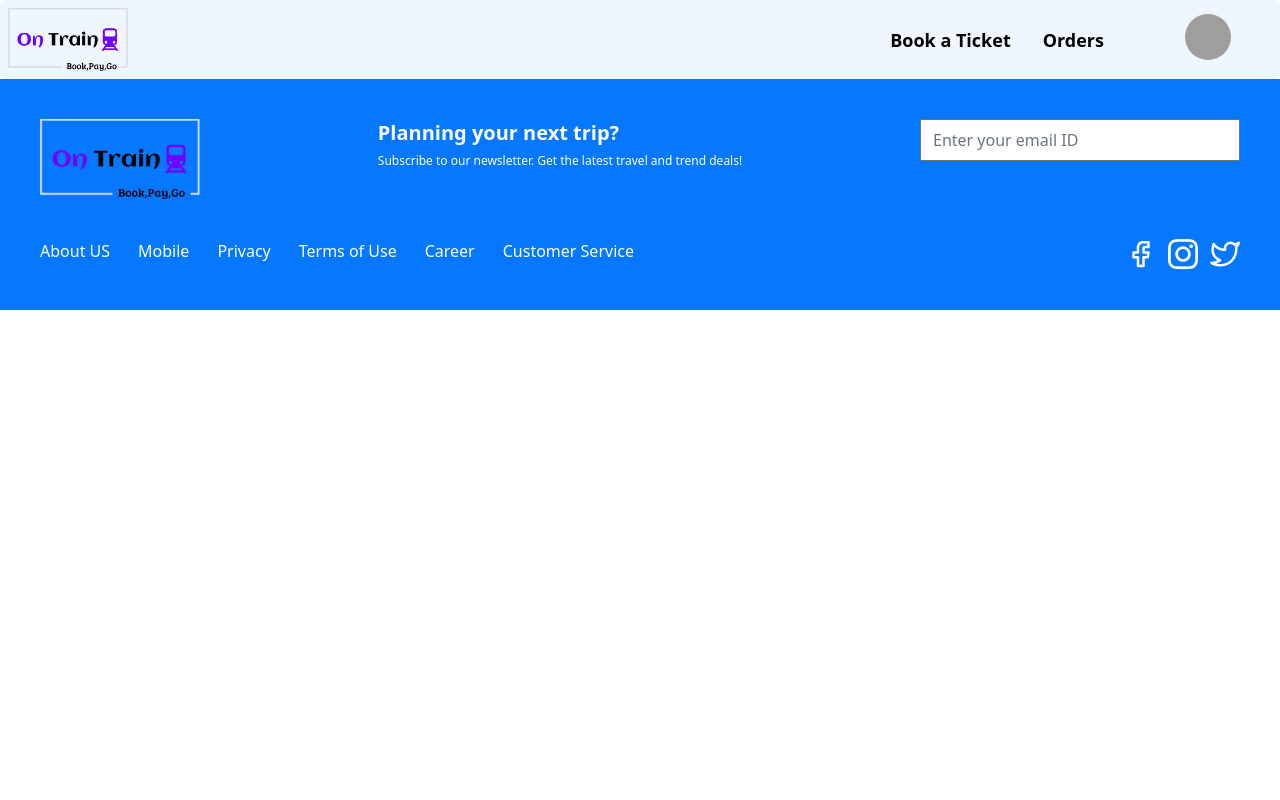
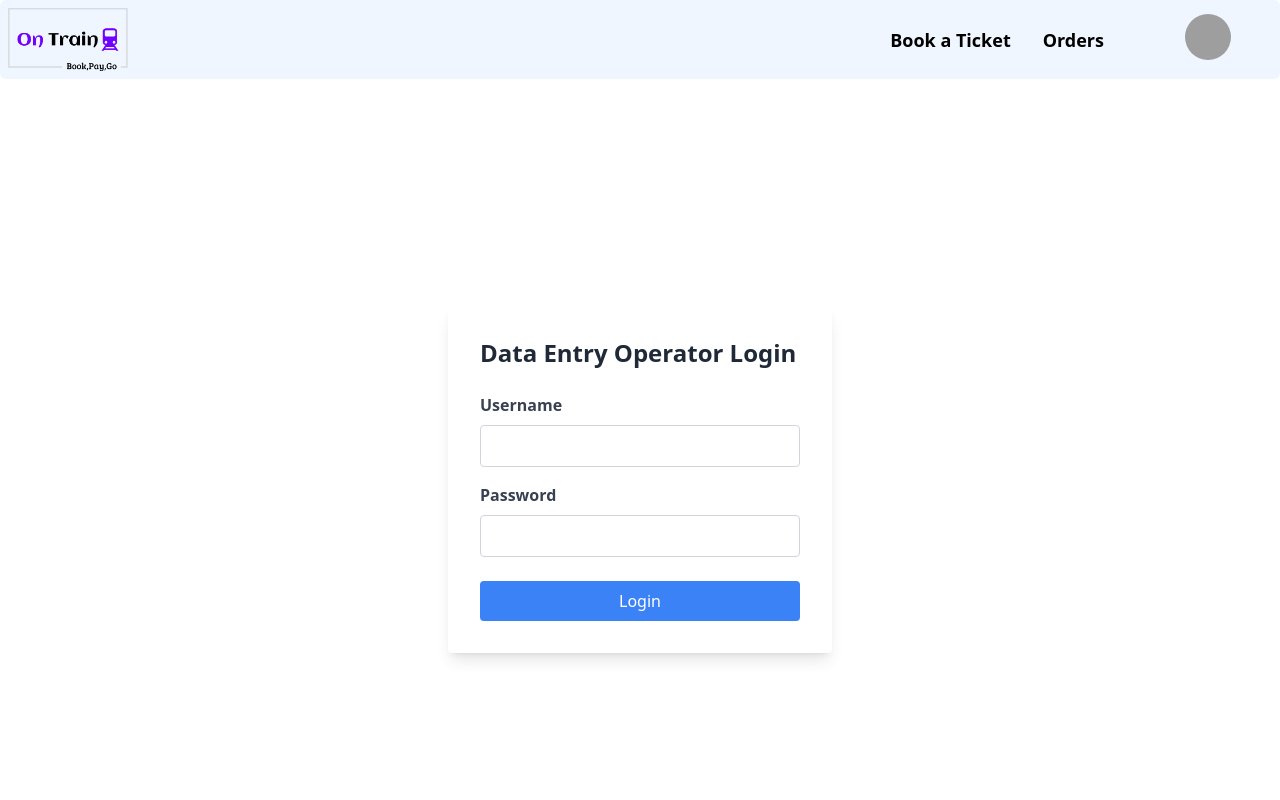
Before and after one commit to Mora-Sep/train-booking-frontend, a React (Create React App) app: page /deo-portal in a window 1280 px wide. Shown: the top 800 px of the page. Built offline with nearby package versions, Linux system fonts and the light colour scheme; grey boxes are pictures that could not be loaded.

Commit message:
add admin&deo portal

```diff
--- a/package.json
+++ b/package.json
@@ -14,6 +14,7 @@
     "react": "^18.3.1",
     "react-datepicker": "^7.2.0",
     "react-dom": "^18.3.1",
+    "react-hook-form": "^7.52.2",
     "react-router-dom": "^6.26.1",
     "react-scripts": "5.0.1",
     "web-vitals": "^2.1.4"
--- /dev/null
+++ b/src/pages/AdminDashboard.js
@@ -0,0 +1,9 @@
+function AdminDashboard() {
+  return (
+    <div className="flex justify-center items-center h-screen">
+      <h1 className="text-3xl font-bold">Welcome to the Admin Dashboard</h1>
+    </div>
+  );
+}
+
+export default AdminDashboard;
--- /dev/null
+++ b/src/pages/AdminPortal.js
@@ -0,0 +1,139 @@
+import { useForm } from "react-hook-form";
+import { useState } from "react";
+import { UserGlobalState } from "../components/Layout/UserGlobalState";
+import { AuthFormGlobalState } from "../components/Layout/AuthFormGlobalState";
+import axios from "axios";
+import Cookies from "js-cookie";
+
+function AdminPortal() {
+  const BaseURL = process.env.REACT_APP_BACKEND_API_URL;
+
+  const { setAuthForm } = AuthFormGlobalState();
+  const { setCurrentUserData } = UserGlobalState();
+  const [username, setUsername] = useState("");
+  const [usernameError, setUsernameError] = useState(null);
+  const [password, setPassword] = useState("");
+  const [passwordError, setPasswordError] = useState(null);
+  const [randomError, setRandomError] = useState(null);
+
+  const validateUsername = () => {
+    const usernameRegex = /^[a-zA-Z0-9_@]{3,30}$/;
+    if (usernameRegex.test(username) === false) {
+      setUsernameError(`
+            Enter a valid username
+        `);
+    } else {
+      setUsernameError(null);
+      setRandomError(null);
+    }
+  };
+
+  const validatePassword = () => {
+    const passwordRegex = /^[a-zA-Z0-9@]{4,30}$/;
+    if (passwordRegex.test(password) === false) {
+      setPasswordError(`
+            Enter a valid password
+        `);
+    } else {
+      setPasswordError(null);
+      setRandomError(null);
+    }
+  };
+
+  async function handleSubmitClick(e) {
+    e.preventDefault();
+
+    if (usernameError || passwordError) {
+      setRandomError("Fill all the fields correctly");
+      return;
+    } else if (username === "" || password === "") {
+      setRandomError("Fill username and password");
+      return;
+    }
+
+    const postData = {
+      username: username,
+      password: password,
+    };
+
+    try {
+      const response = await axios.post(`${BaseURL}/admin/auth`, postData);
+
+      if (response.status === 200) {
+        alert("Login Successful");
+        Cookies.set("access-token", response.data.access_token, { expires: 1 });
+        setCurrentUserData(response.data.userData);
+        //setAdmin profile Details
+      } else {
+        throw new Error("Something went wrong");
+      }
+    } catch (error) {
+      alert(error);
+      if (error.response.status) {
+        if (error.response.status === 401) {
+          setRandomError("Invalid username or password");
+        }
+      }
+    }
+  }
+
+  return (
+    <div className="flex justify-center items-center h-screen">
+      <form
+        onSubmit={handleSubmitClick}
+        className="w-full max-w-sm bg-white p-8 shadow-lg rounded"
+      >
+        <h2 className="text-2xl font-bold mb-6">Admin Login</h2>
+
+        <div className="mb-4">
+          <label
+            htmlFor="username"
+            className="block text-gray-700 font-bold mb-2"
+          >
+            Username
+          </label>
+          <input
+            id="username"
+            type="text"
+            className="w-full p-2 border border-gray-300 rounded"
+            value={username}
+            onChange={(e) => setUsername(e.target.value)}
+            onBlur={validateUsername}
+          />
+          {usernameError && (
+            <p className="text-red-500 text-sm mt-1">{usernameError}</p>
+          )}
+        </div>
+
+        <div className="mb-6">
+          <label
+            htmlFor="password"
+            className="block text-gray-700 font-bold mb-2"
+          >
+            Password
+          </label>
+          <input
+            id="password"
+            type="password"
+            className="w-full p-2 border border-gray-300 rounded"
+            value={password}
+            onChange={(e) => setPassword(e.target.value)}
+            onBlur={validatePassword}
+          />
+          {passwordError && (
+            <p className="text-red-500 text-sm mt-1">{passwordError}</p>
+          )}
+        </div>
+
+        <button
+          type="submit"
+          className="w-full bg-blue-500 text-white py-2 rounded"
+        >
+          Login
+        </button>
+      </form>
+    </div>
+  );
+}
+
+export default AdminPortal;
--- /dev/null
+++ b/src/pages/DEOPortal.js
@@ -0,0 +1,139 @@
+import { useForm } from "react-hook-form";
+import { useState } from "react";
+import { UserGlobalState } from "../components/Layout/UserGlobalState";
+import { AuthFormGlobalState } from "../components/Layout/AuthFormGlobalState";
+import axios from "axios";
+import Cookies from "js-cookie";
+
+function DEOPortal() {
+  const BaseURL = process.env.REACT_APP_BACKEND_API_URL;
+
+  const { setAuthForm } = AuthFormGlobalState();
+  const { setCurrentUserData } = UserGlobalState();
+  const [username, setUsername] = useState("");
+  const [usernameError, setUsernameError] = useState(null);
+  const [password, setPassword] = useState("");
+  const [passwordError, setPasswordError] = useState(null);
+  const [randomError, setRandomError] = useState(null);
+
+  const validateUsername = () => {
+    const usernameRegex = /^[a-zA-Z0-9_@]{3,30}$/;
+    if (usernameRegex.test(username) === false) {
+      setUsernameError(`
+              Enter a valid username
+          `);
+    } else {
+      setUsernameError(null);
+      setRandomError(null);
+    }
+  };
+
+  const validatePassword = () => {
+    const passwordRegex = /^[a-zA-Z0-9@]{4,30}$/;
+    if (passwordRegex.test(password) === false) {
+      setPasswordError(`
+              Enter a valid password
+          `);
+    } else {
+      setPasswordError(null);
+      setRandomError(null);
+    }
+  };
+
+  async function handleSubmitClick(e) {
+    e.preventDefault();
+
+    if (usernameError || passwordError) {
+      setRandomError("Fill all the fields correctly");
+      return;
+    } else if (username === "" || password === "") {
+      setRandomError("Fill username and password");
+      return;
+    }
+
+    const postData = {
+      username: username,
+      password: password,
+    };
+
+    try {
+      const response = await axios.post(`${BaseURL}/deo/auth`, postData);
+
+      if (response.status === 200) {
+        alert("Login Successful");
+        Cookies.set("access-token", response.data.access_token, { expires: 1 });
+        setCurrentUserData(response.data.userData);
+        //setAdmin profile Details
+      } else {
+        throw new Error("Something went wrong");
+      }
+    } catch (error) {
+      alert(error);
+      if (error.response.status) {
+        if (error.response.status === 401) {
+          setRandomError("Invalid username or password");
+        }
+      }
+    }
+  }
+
+  return (
+    <div className="flex justify-center items-center h-screen">
+      <form
+        onSubmit={handleSubmitClick}
+        className="w-full max-w-sm bg-white p-8 shadow-lg rounded"
+      >
+        <h2 className="text-2xl font-bold mb-6">Data Entry Operator Login</h2>
+
+        <div className="mb-4">
+          <label
+            htmlFor="username"
+            className="block text-gray-700 font-bold mb-2"
+          >
+            Username
+          </label>
+          <input
+            id="username"
+            type="text"
+            className="w-full p-2 border border-gray-300 rounded"
+            value={username}
+            onChange={(e) => setUsername(e.target.value)}
+            onBlur={validateUsername}
+          />
+          {usernameError && (
+            <p className="text-red-500 text-sm mt-1">{usernameError}</p>
+          )}
+        </div>
+
+        <div className="mb-6">
+          <label
+            htmlFor="password"
+            className="block text-gray-700 font-bold mb-2"
+          >
+            Password
+          </label>
+          <input
+            id="password"
+            type="password"
+            className="w-full p-2 border border-gray-300 rounded"
+            value={password}
+            onChange={(e) => setPassword(e.target.value)}
+            onBlur={validatePassword}
+          />
+          {passwordError && (
+            <p className="text-red-500 text-sm mt-1">{passwordError}</p>
+          )}
+        </div>
+
+        <button
+          type="submit"
+          className="w-full bg-blue-500 text-white py-2 rounded"
+        >
+          Login
+        </button>
+      </form>
+    </div>
+  );
+}
+
+export default DEOPortal;
--- a/src/setup/routes/routes.js
+++ b/src/setup/routes/routes.js
@@ -4,6 +4,8 @@ import Home from "../../pages/Home";
 import Login from "../../pages/Login";
 import Sign from "../../pages/Sign";
 import Layout from "../../components/Layout/Layout";
+import AdminPortal from "../../pages/AdminPortal";
+import DEOPortal from "../../pages/DEOPortal";
 
 const AppRoutes = () => {
   return (
@@ -12,6 +14,8 @@ const AppRoutes = () => {
         <Route path="/" element={<Home />} />
         <Route path="/Login" element={<Login />} />
         <Route path="/Sign" element={<Sign />} />
+        <Route path="/admin-portal" element={<AdminPortal />} />
+        <Route path="/deo-portal" element={<DEOPortal />} />
       </Routes>
     </Layout>
   );
```
Also changed, not shown: 1 other file (tests, documents, lock files or other folders).
